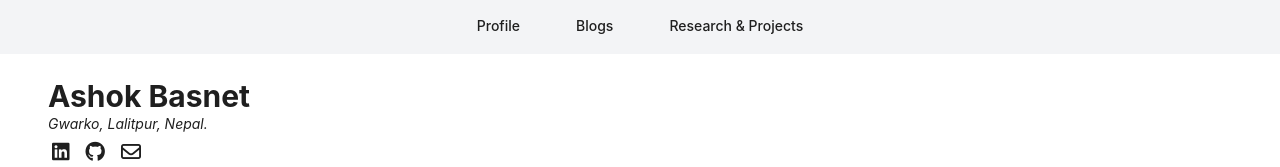
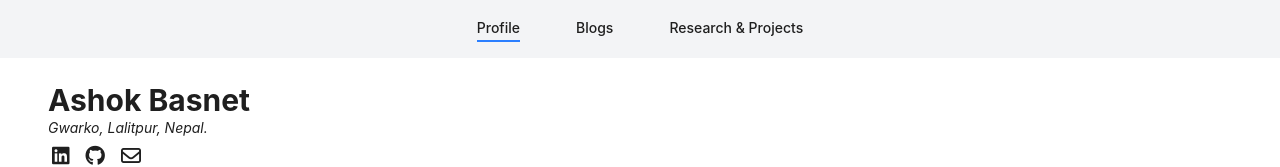
Before and after one commit to pycodebook/profile, a React (Vite) app: page /profile in a window 1280 px wide. Shown: the top 167 px of the page. Built offline with nearby package versions, Linux system fonts and the light colour scheme.

Commit message:
fix: navbar refactor

```diff
--- a/src/components/Navbar.jsx
+++ b/src/components/Navbar.jsx
@@ -1,9 +1,8 @@
-import { Link } from "react-router-dom";
 import NavItem from "./commons/NavItem";
 
 export default function Navbar() {
   return (
-    <nav className="flex items-center justify-center gap-x-14 bg-gray-100 p-4 text-sm font-medium">
+    <nav className="flex items-center justify-center gap-x-14 bg-gray-100 py-4 text-sm font-medium">
       <NavItem to="/profile">Profile</NavItem>
       <NavItem to="/blogs">Blogs</NavItem>
       <NavItem to="/research-project"> Research & Projects</NavItem>
--- a/src/components/commons/NavItem.jsx
+++ b/src/components/commons/NavItem.jsx
@@ -1,12 +1,14 @@
-import { Link } from "react-router-dom";
+import { NavLink } from "react-router-dom";
 
-export default function NavItem({to, children}) {
+export default function NavItem({ to, children }) {
   return (
-    <Link
+    <NavLink
       to={to}
-      className="cursor-pointer border-b-2 border-transparent transition-all hover:border-blue-500"
+      className={({ isActive }) =>
+        `cursor-pointer border-b-2 transition-all py-0.5 ${isActive ? "border-blue-500" : "border-transparent hover:border-blue-500"}`
+      }
     >
       {children}
-    </Link>
+    </NavLink>
   );
 }
```
